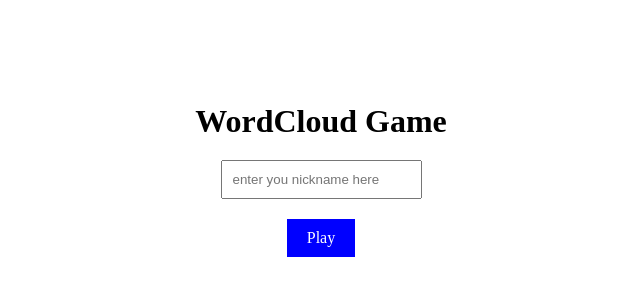
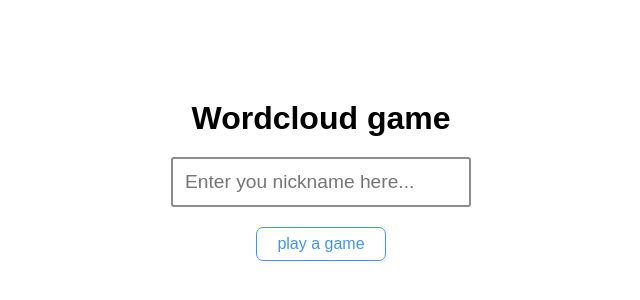
Before and after one commit to FrostyDog/Wordcloud-game, an Angular app: page /log-in in a window 1280 px wide. Shown: the part 220-520 px from the top of the page, without its empty margins (319-959 px from the left). Built offline with nearby package versions, Linux system fonts and the light colour scheme.

Commit message:
feat: adds finished styling to components:

```diff
--- a/src/app/components/game/game.component.scss
+++ b/src/app/components/game/game.component.scss
@@ -18,6 +18,7 @@
   min-height: 50%;
 }
 
+
 .word {
   font-size: 1.5rem;
   color: #000;
@@ -27,8 +28,20 @@
   }
   &.correct {
     color: green;
+    &::before {
+      content: "Good";
+      font-size: 1.2rem;
+      font-weight: 900;
+      color: rgb(1, 90, 1);
+    }
   }
   &.wrong {
     color: red;
+    &::before {
+      content: "Bad";
+      font-size: 1.2rem;
+      font-weight: 900;
+      color: rgb(107, 1, 1);
+    }
   }
 }
--- a/src/app/components/game/game.component.ts
+++ b/src/app/components/game/game.component.ts
@@ -23,7 +23,8 @@ export class GameComponent implements OnInit {
   ngOnInit(): void {
     this.wordsService.getWordsData(this.wordsLink).subscribe((data) => {
       this.wordsObject = data.words;
-      this.question = data.question;
+      // Uppercase first letter
+      this.question = data.question[0].toUpperCase() + data.question.slice(1);
     });
   }
 
--- a/src/app/components/log-in/log-in.component.html
+++ b/src/app/components/log-in/log-in.component.html
@@ -1,3 +1,3 @@
-<h1>WordCloud Game</h1>
-<input type="text" placeholder="enter you nickname here" [(ngModel)]="name" />
-<a [routerLink]="['/game']" (click)="passName()"> Play</a>
+<h1>Wordcloud game</h1>
+<input type="text" placeholder="Enter you nickname here..." [(ngModel)]="name" />
+<a [routerLink]="['/game']" (click)="passName()"> play a game</a>
--- a/src/app/components/log-in/log-in.component.scss
+++ b/src/app/components/log-in/log-in.component.scss
@@ -9,6 +9,15 @@
   flex-direction: column;
 }
 
+h1 {
+  font-size: 2rem;
+
+}
+
 input {
-  padding: 10px;
+  padding: 12px;
+  font-size: 1.2rem;
+  min-width: 300px;
+  border-radius: 3px;
+  border: 2px solid rgba(112, 110, 110, 0.795);
 }
--- a/src/app/components/log-in/log-in.component.ts
+++ b/src/app/components/log-in/log-in.component.ts
@@ -1,4 +1,4 @@
-import { Component, OnInit } from '@angular/core';
+import { Component } from '@angular/core';
 import { ProfileService } from '../../services/profile.service';
 
 @Component({
@@ -6,10 +6,11 @@ import { ProfileService } from '../../services/profile.service';
   templateUrl: './log-in.component.html',
   styleUrls: ['./log-in.component.scss'],
 })
-export class LogInComponent implements OnInit {
+export class LogInComponent {
   constructor(public profileService: ProfileService) {}
+
   name: string = '';
-  ngOnInit(): void {}
+
   passName() {
     this.profileService.name = this.name;
   }
--- a/src/app/components/results/results.component.html
+++ b/src/app/components/results/results.component.html
@@ -1,2 +1,6 @@
-<p>Great job {{ name }}</p>
-<p>Your Scrore is  {{ score }}</p>
+<div class="text-wrapper">
+  <p *ngIf="score > 0">Congradulation, {{ name }}!</p>
+  <p *ngIf="0 > score">You can do better, {{ name }}!</p>
+  <p>Your Score:</p>
+</div>
+<p class="blue">{{ score }} points</p>
--- a/src/app/components/results/results.component.scss
+++ b/src/app/components/results/results.component.scss
@@ -0,0 +1,22 @@
+:host {
+  display: flex;
+  align-items: center;
+  flex-direction: column;
+  justify-content: center;
+}
+
+p {
+  font-weight: 700;
+  font-size: 1.7rem;
+  text-align: center;
+  &.blue {
+    color: var(--blue);
+  }
+}
+
+.text-wrapper {
+  margin-bottom: 10px;
+  p {
+    margin: 5px 0;
+  }
+}
--- a/src/app/components/results/results.component.ts
+++ b/src/app/components/results/results.component.ts
@@ -8,8 +8,10 @@ import { ProfileService } from '../../services/profile.service';
 })
 export class ResultsComponent implements OnInit {
   constructor(public profileService: ProfileService) {}
+
   name: string = '';
   score: number = 0;
+
   ngOnInit(): void {
     this.name = this.profileService.name;
     this.score = this.profileService.score;
--- a/src/styles.scss
+++ b/src/styles.scss
@@ -1,3 +1,7 @@
+:root {
+  --blue: #4093ff; // or any global you wish to share with components
+}
+
 * {
   box-sizing: border-box;
   margin: 0;
@@ -9,6 +13,7 @@ body {
   align-items: center;
   justify-content: center;
   min-height: 100vh;
+  font-family: sans-serif;
 }
 
 app-root {
@@ -17,8 +22,10 @@ app-root {
 }
 
 a {
-  padding: 10px 20px;
-  background-color: blue;
-  color: white;
+  padding: 7px 20px;
+  margin: 10px;
+  border: 1px solid var(--blue);
+  color: var(--blue);
   text-decoration: none;
+  border-radius: 7px;
 }
```
